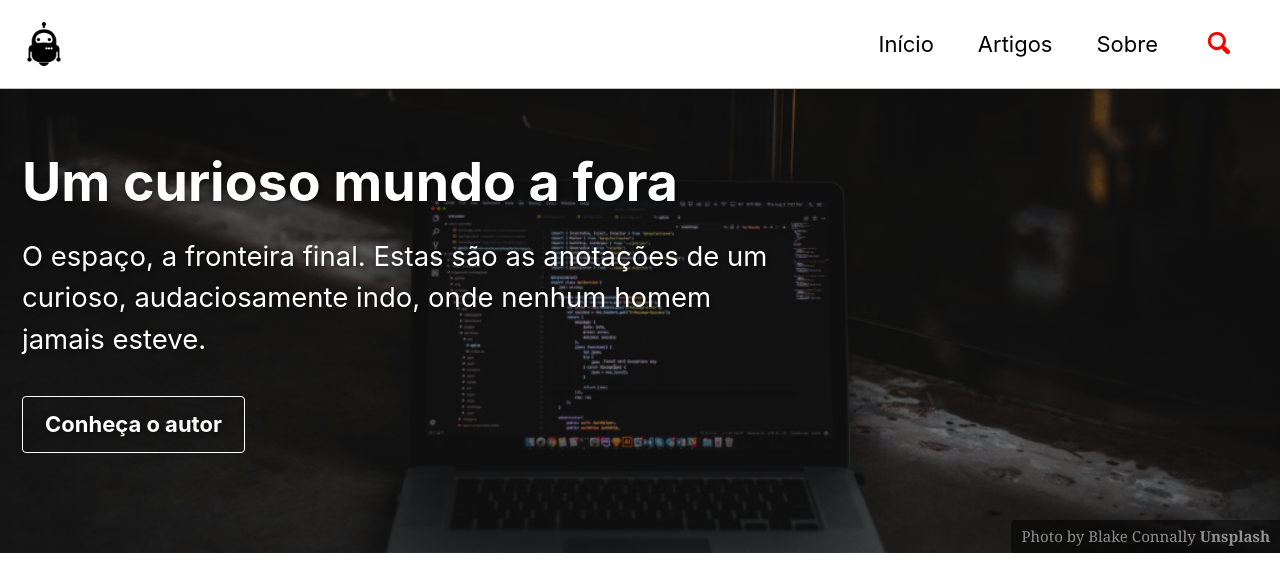
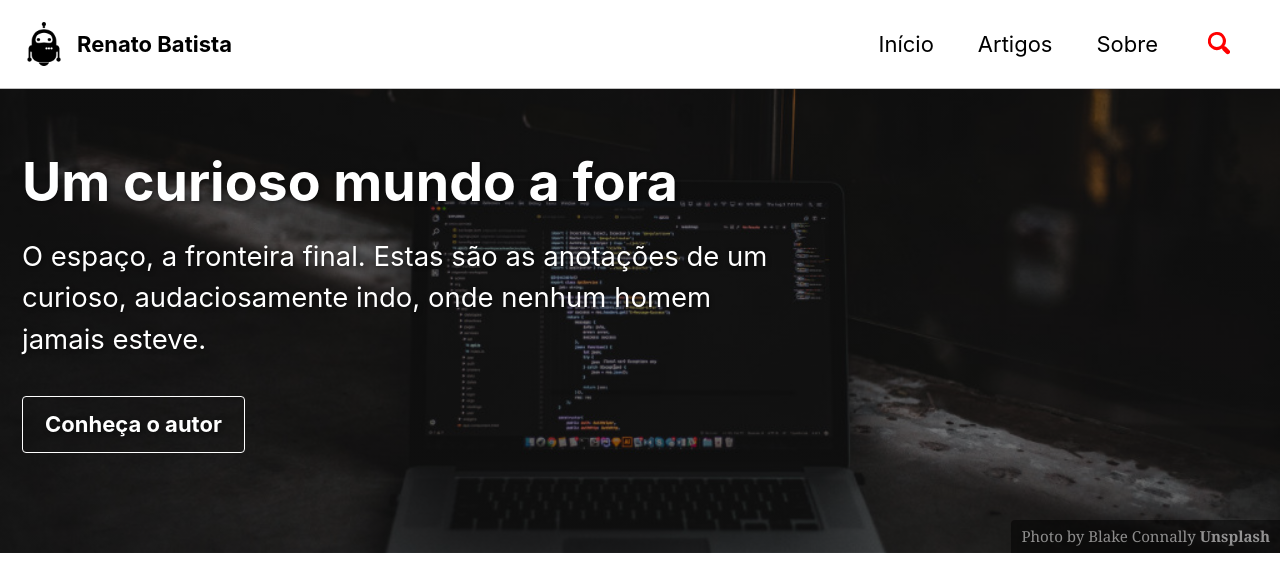
Before and after one commit to zenatuz/site, a Jekyll site: the page built from _pages/index.md, in a window 1280 px wide, cut to the strip 0-577 px from the top of the page. Built offline with Jekyll 4.4.1, drawn with Linux system fonts in a browser that asks for light colours; cached includes are drawn as plain includes; nearby versions of some CDN libraries.

Commit message:
Atualizando fotos/nome

```diff
--- a/_includes/masthead.html
+++ b/_includes/masthead.html
@@ -11,9 +11,10 @@
         {% unless logo_path == empty %}
           <a class="site-logo" href="{{ '/' | relative_url }}"><img src="{{ logo_path | relative_url }}" alt=""></a>
         {% endunless %}
-
-        <!-- <a class="site-title" href="{{ '/' | relative_url }}">{{ site.masthead_title | default: site.title }}</a> -->
-
+        <a class="site-title" href="{{ '/' | relative_url }}">
+          {{ site.masthead_title | default: site.title }}
+          {% if site.subtitle %}<span class="site-subtitle">{{ site.subtitle }}</span>{% endif %}
+        </a>
         <ul class="visible-links">
           {%- for link in site.data.navigation.main -%}
             {%- if link.url contains '://' -%}
@@ -26,7 +27,6 @@
             </li>
           {%- endfor -%}
         </ul>
-
         {% if site.search == true %}
         <button class="search__toggle" type="button">
           <span class="visually-hidden">{{ site.data.ui-text[site.locale].search_label | default: "Toggle search" }}</span>
```
Also changed, not shown: assets/images/authors/renato_batista.jpg, assets/images/authors/renato_batista_oculos.jpg (added).
